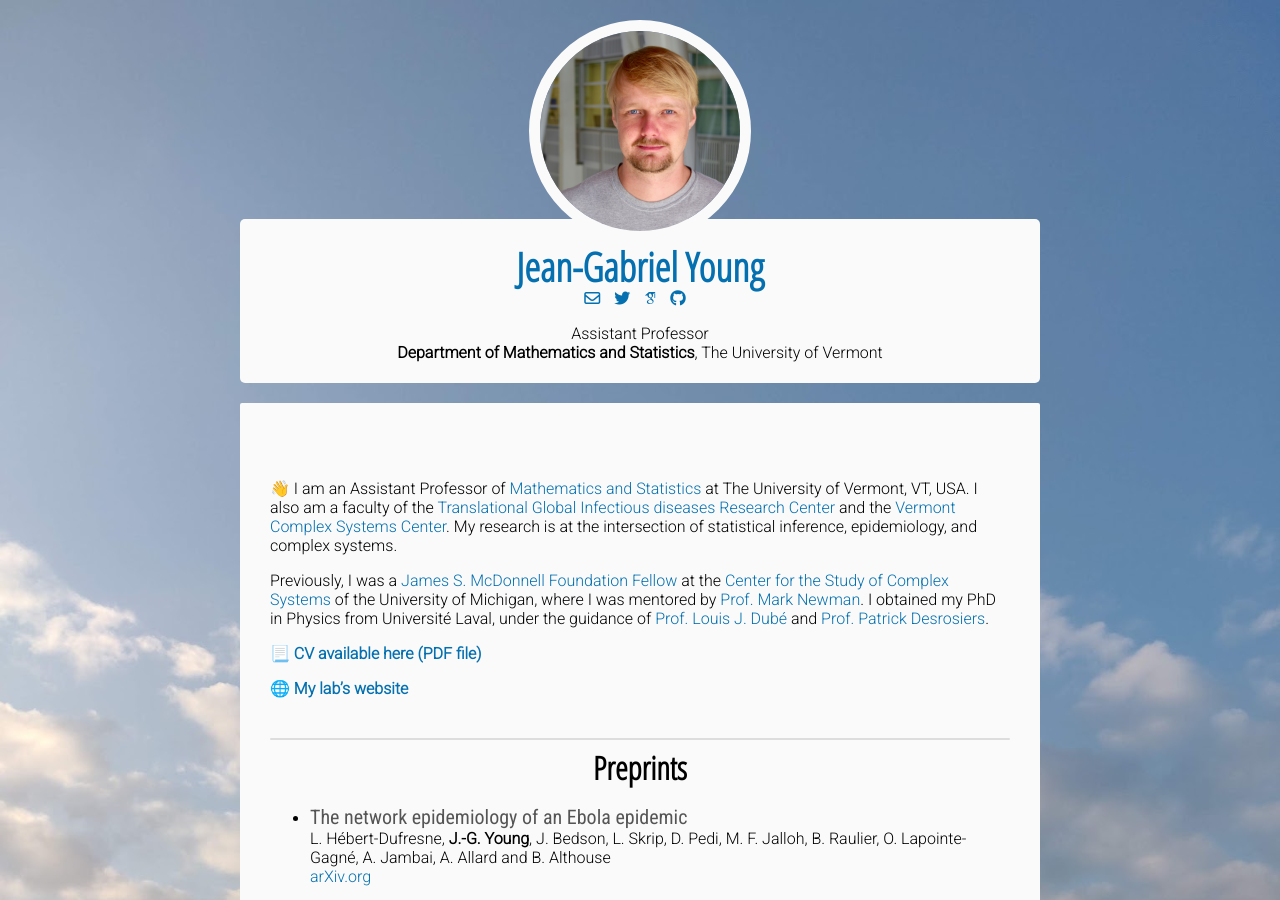
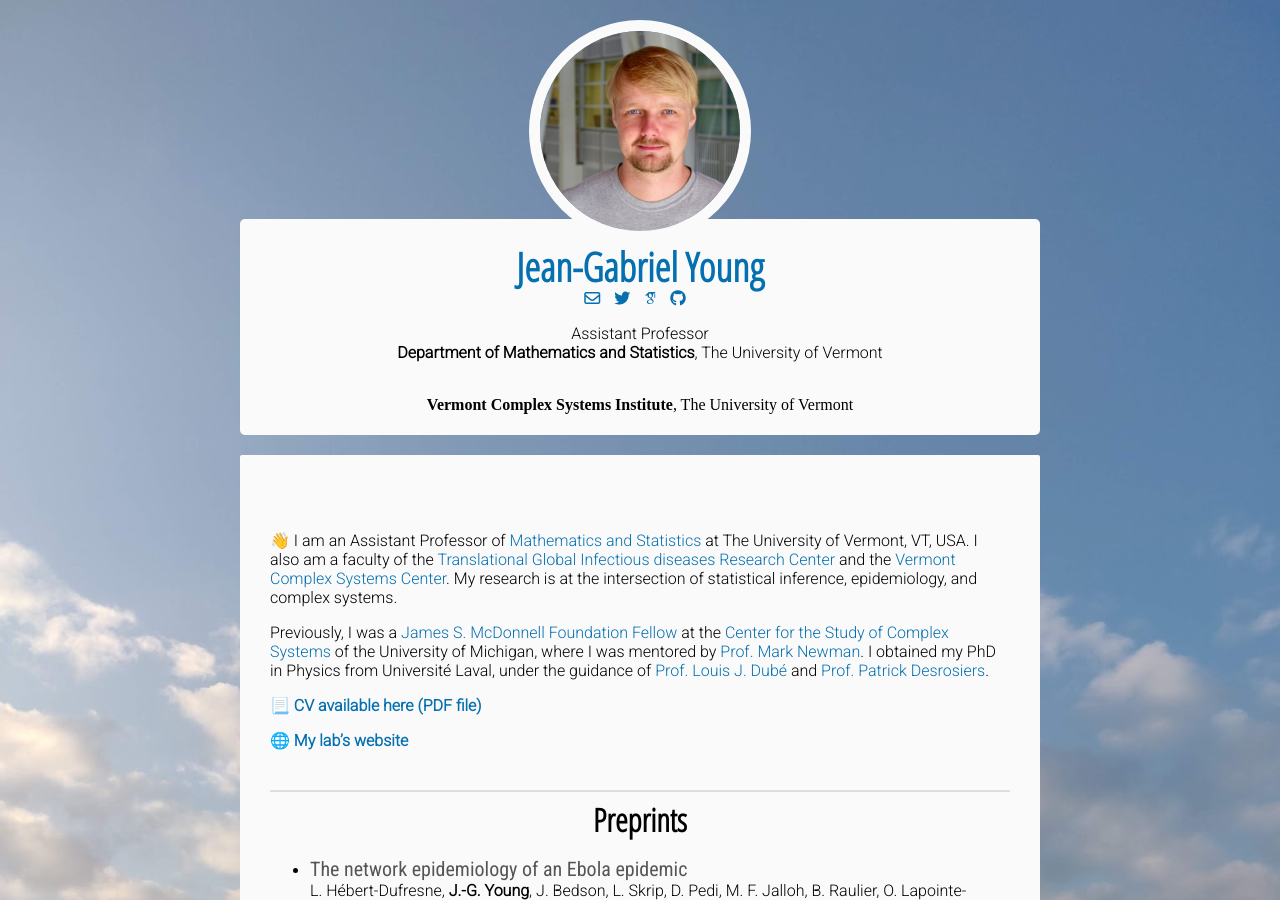
Before and after one commit to jg-you/jg-you.github.io, a Jekyll site: the page built from index.md, in a window 1280 px wide and 900 px high. Built offline with Jekyll 4.4.1, drawn with Linux system fonts in a browser that asks for light colours; some web fonts are replaced; comment, search, counter and statistics services are not loaded.

Commit message:
Update header.html

```diff
--- a/_includes/header.html
+++ b/_includes/header.html
@@ -11,6 +11,7 @@
             <li class="contact-list-item-top"><a href="https://github.com/jg-you/"><i class="fa-brands fa-github"></i></a></li>
             </ul>
             <p>Assistant Professor<br/>
-            <b>Department of Mathematics and Statistics</b>, The University of Vermont</p>
+            <b>Department of Mathematics and Statistics</b>, The University of Vermont</p><br/>
+            <b>Vermont Complex Systems Institute</b>, The University of Vermont</p>
         </div>
     </header>
```
